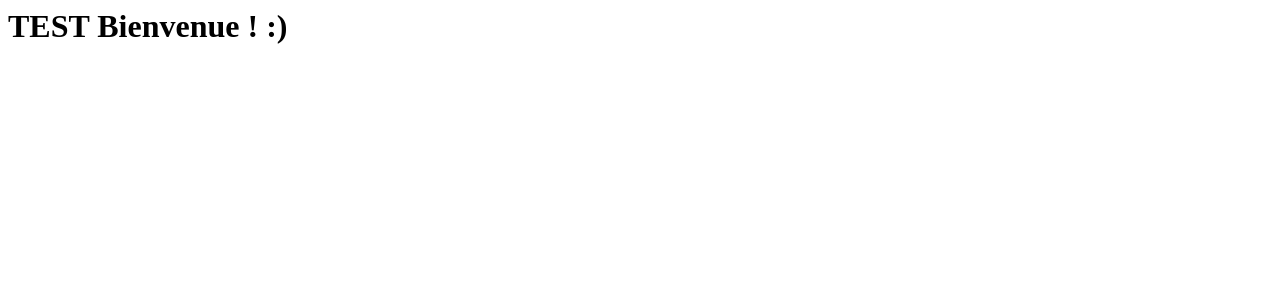
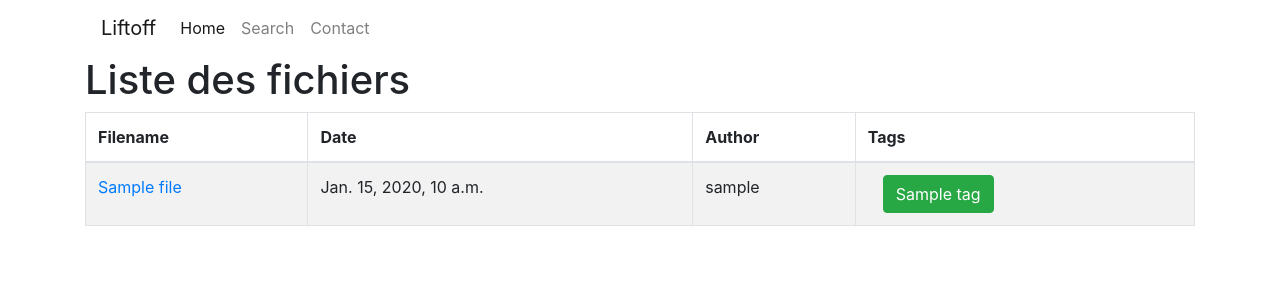
Before and after one commit to iioel/liftoff, a Django app: page /file/ in a window 1280 px wide. Shown: the top 300 px of the page. Run offline with Django 3.2, Linux system fonts and the light colour scheme; tables that the repository leaves empty hold one stand-in row (values such as "Sample post"); some libraries are stand-ins or nearby versions.

Commit message:
Add a list page and try to show a file with uuid

```diff
--- a/file_store/templates/file/file.html
+++ b/file_store/templates/file/file.html
@@ -1,5 +1,7 @@
 {% extends "base.html" %}
 {% block content %}
+<div class="container">
 <h1>Page de consultation de fichier</h1>
-<p>Vous avez demandé le fichier avec l'id {{ file_id }}</p>
+<p>Vous avez demandé le fichier avec l'id </p>
+</div>
 {% endblock %}
--- /dev/null
+++ b/file_store/templates/file/list.html
@@ -0,0 +1,35 @@
+{% extends "base.html" %}
+{% block content %}
+<div class="container">
+<h1>Liste des fichiers</h1>
+<table class="table table-striped table-bordered">
+    <thead>
+        <tr>
+            <th>Filename</th>
+            <th>Date</th>
+            <th>Author</th>
+            <th>Tags</th>
+        </tr>
+    </thead>
+    <tbody>
+        {% for file in files %}
+        <a href="{{ request.get_host }}/file/{{ file.id }}">
+        <tr>
+            <td>
+                <a href="{{ file.id }}">{{ file.title }}</a>
+            </td>
+            <td>{{ file.date }}</td>
+            <td>{{ file.author }}</td>
+            <td>
+                <div class="container">
+                    {% for tag in file.tags.all %}
+                    <button class="btn btn-success">{{ tag.name }}</button>
+                    {% endfor %}
+                </div>
+            </td>
+        </tr>
+        {% endfor %}
+    </tbody>
+</table>
+</div>
+{% endblock %}
--- a/file_store/urls.py
+++ b/file_store/urls.py
@@ -14,10 +14,12 @@ Including another URLconf
     2. Add a URL to urlpatterns:  url(r'^blog/', include(blog_urls))
 """
 from django.conf.urls import include, url
-from . import views as file_store
+from . import views
 
 urlpatterns = [
-    url(r'^$', file_store.home, name='home'),
-    url(r'^search/', file_store.search, name='search'),
-    url(r'^(\d+)$', file_store.file, name='file'),
+    url(r'^$', views.home, name='home'),
+    url(r'^search/', views.search, name='search'),
+    #url(r'^[a-f0-9]{8}-([a-f0-9]{4}-){3}[a-f0-9]{12}$', views.file, name='file'),
+    url(r'^/(?P<uuid>\[a-f0-9]{8}-([a-f0-9]{4}-){3}[a-f0-9]{12})/$', views.file, name='file'),
+    #url(r'^(?P<uuid>\[a-f0-9]{8}-([a-f0-9]{4}-){3}[a-f0-9]{12})$', views.file, name='file'),
 ]
--- a/file_store/views.py
+++ b/file_store/views.py
@@ -1,17 +1,22 @@
 from django.shortcuts import render
 from django.http import HttpResponse
+from file_store.models import File
 
 # Create your views here.
 
+files = File.objects.all()
+
 def home(request):
-    text = """<h1>TEST Bienvenue ! :)</h1>"""
+    #text = """<h1>TEST Bienvenue ! :)</h1>"""
 
-    return HttpResponse(text)
+    #return HttpResponse(text)
+
+    return render(request, 'file/list.html', {'files': files})
 
 def search(request):
 
     return render(request, 'file/search.html')
 
-def file(request, file_id):
+def file(request):
 
-    return render(request, 'file/file.html', {'file_id': file_id})
+    return render(request, 'file/file.html')
```
